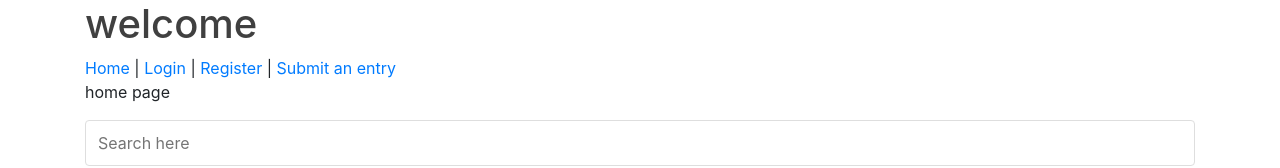
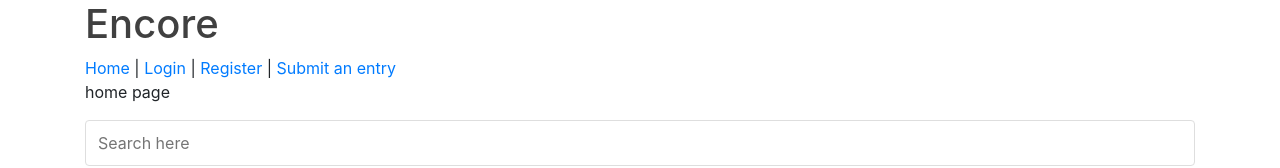
Before and after one commit to hansenngai/Concert-finder-project, a React (Create React App) app: page / in a window 1280 px wide. Shown: the top 168 px of the page. Built offline with nearby package versions, Linux system fonts and the light colour scheme.

Commit message:
Encore added to header
Encore

```diff
--- a/src/components/layout/Header.js
+++ b/src/components/layout/Header.js
@@ -5,7 +5,7 @@ import Searchbar from '../items/Searchbar'
 function Header() {
     return (
         <div>
-            <h1>welcome</h1>
+            <h1>Encore</h1>
             <Link to="/">Home</Link> | <Link to="/login">Login</Link> | <Link to="/register">Register</Link> | <Link to="/submission">Submit an entry</Link>
         </div>
     )
```
